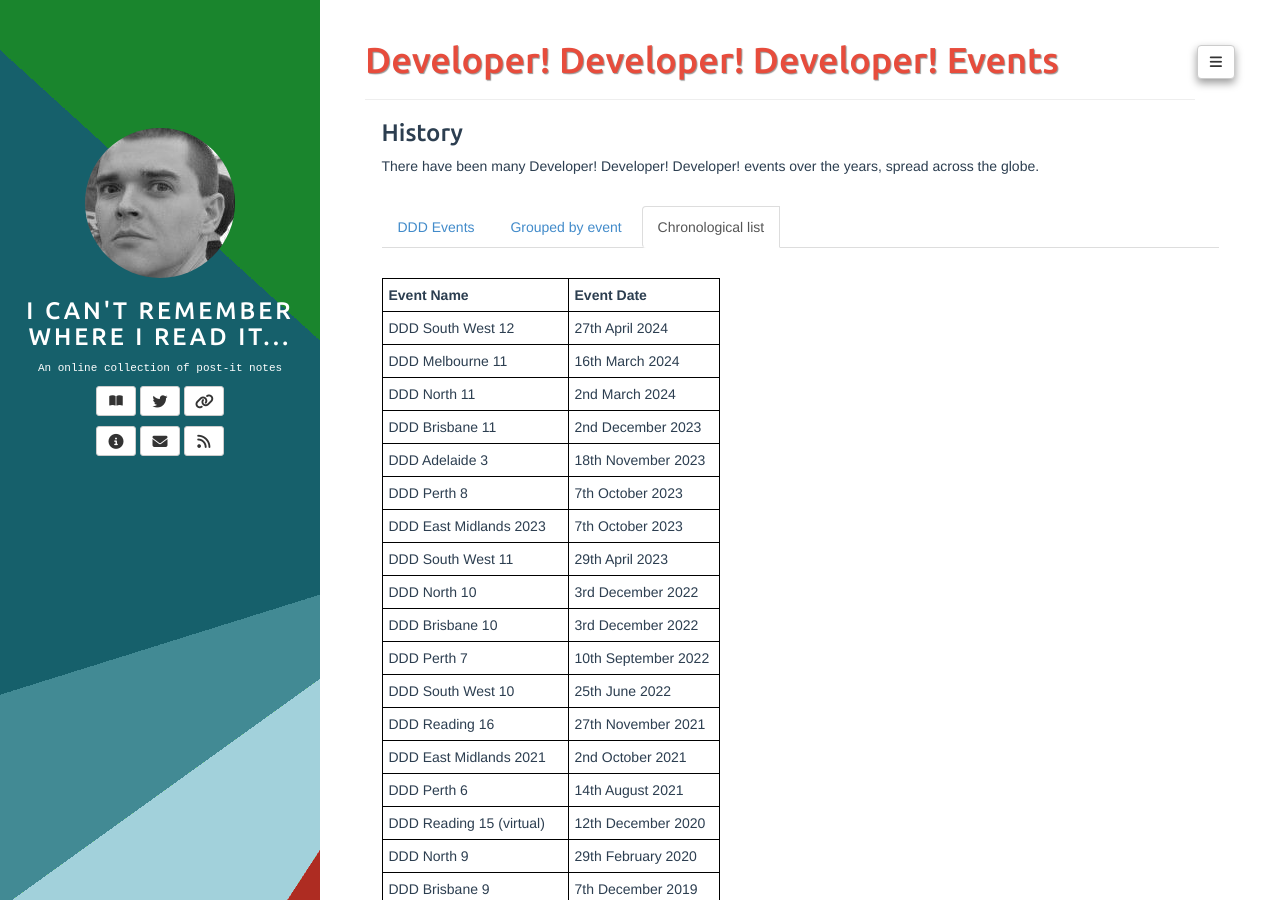
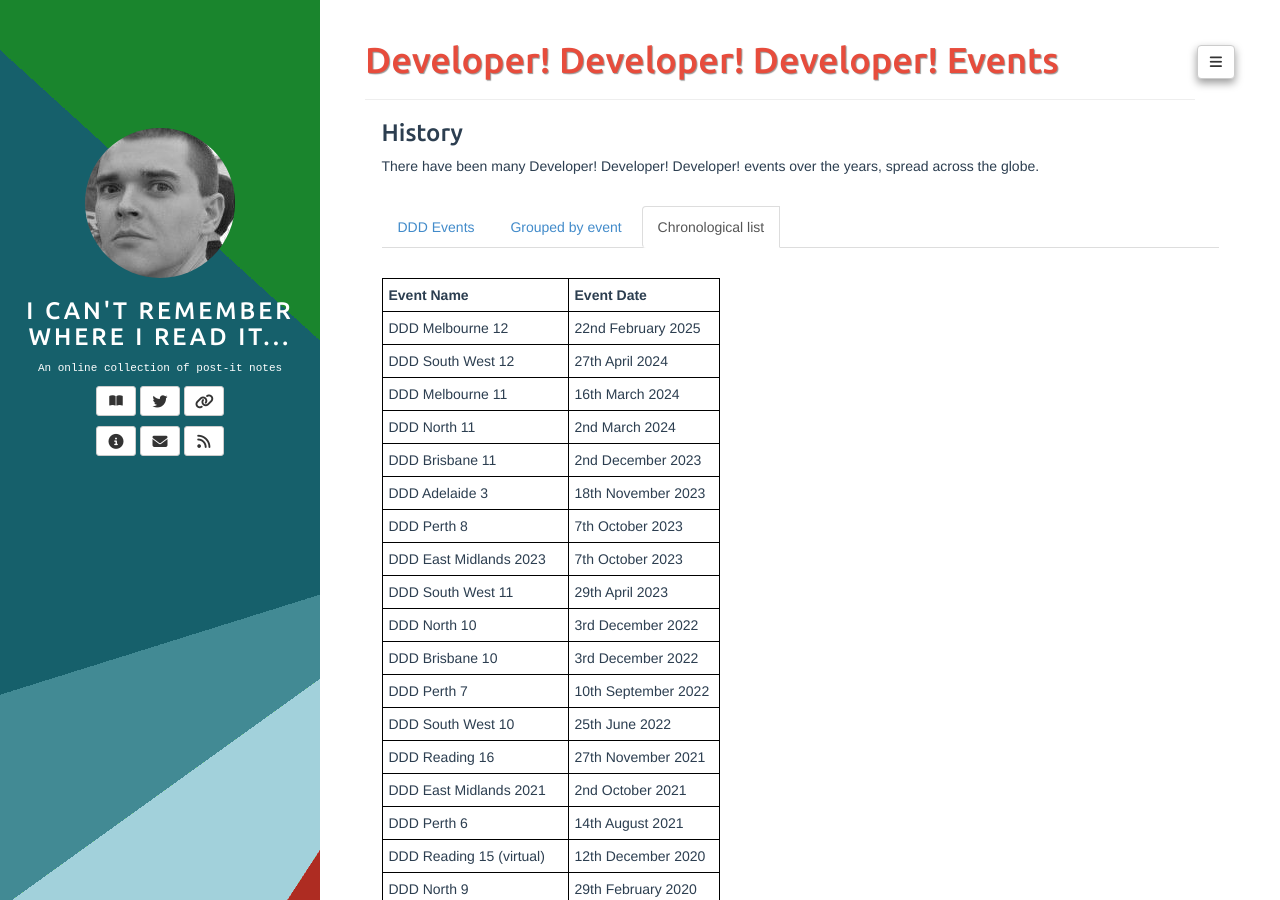
Before and after one commit to adrianbanks/adrianbanks.github.io, a Jekyll site: the page built from ddd-list.md, in a window 1280 px wide and 900 px high. Built offline with Jekyll 4.4.1, drawn with Linux system fonts in a browser that asks for light colours.

Commit message:
Add DDD Melbourne 12

```diff
--- a/ddd-list.md
+++ b/ddd-list.md
@@ -15,6 +15,7 @@ There have been many Developer! Developer! Developer! events over the years, spr
 
 | **Event Name**             | **Event Date**      |
 | -------------------------- | ------------------- |
+|  DDD Melbourne 12          | 22nd February 2025  |
 |  DDD South West 12         | 27th April 2024     |
 |  DDD Melbourne 11          | 16th March 2024     |
 |  DDD North 11              | 2nd March 2024      |
```
Also changed, not shown: ddd-grouped.md (+1 -0 lines).
